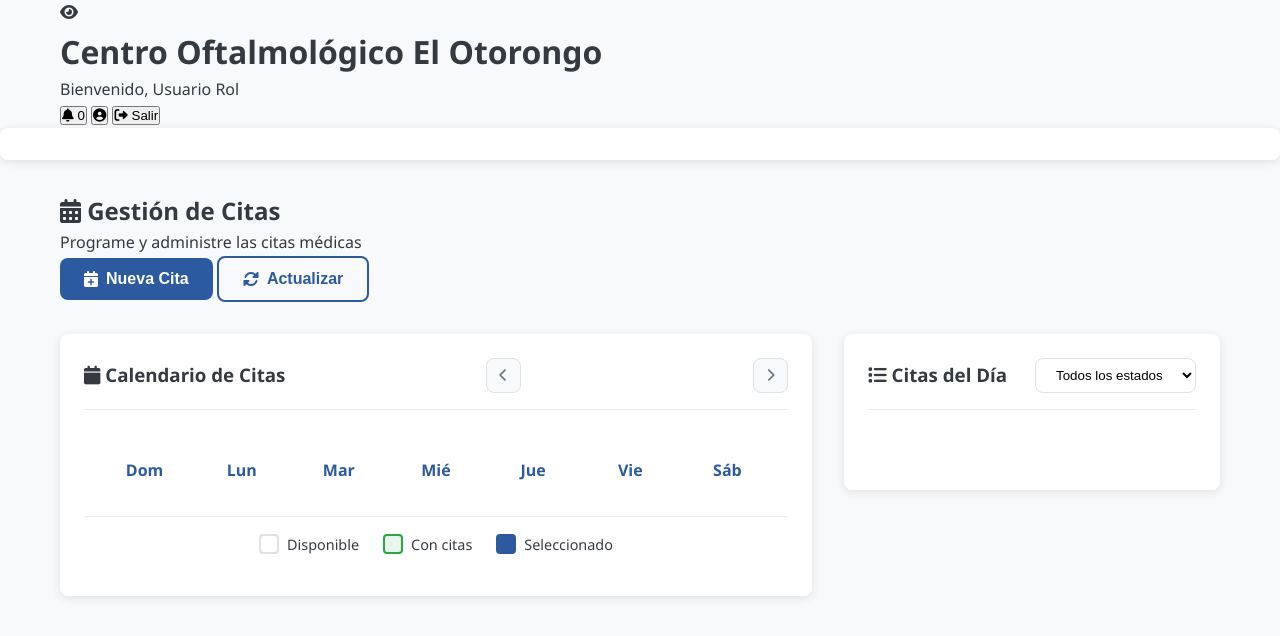
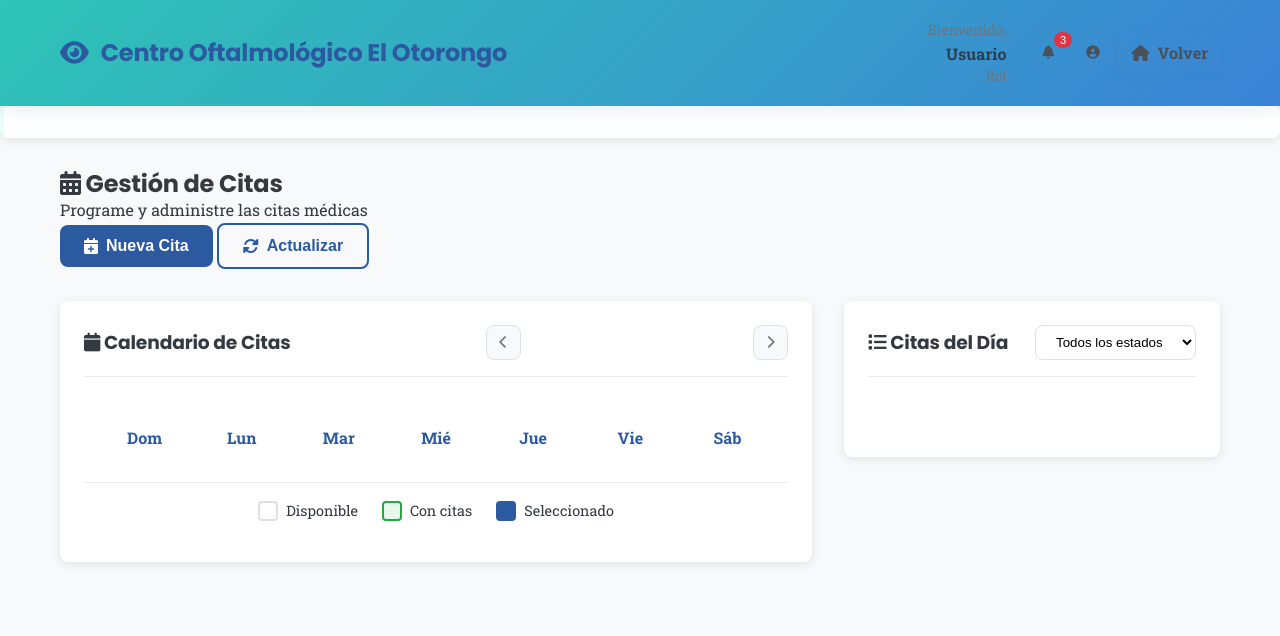
Before and after one commit to Dariux2/sistema-otorongo, a website: page citas.html in a window 1280 px wide. Drawn offline with Linux system fonts and the light colour scheme.

Commit message:
Se agrego debajo del video el mapa, y se puso diferente tipografia de letra poppins, roboto slab, nunito, merriweather

```diff
--- a/citas.html
+++ b/citas.html
@@ -25,15 +25,15 @@
                 <div class="user-actions">
                     <button class="btn-notification" onclick="showNotifications()">
                         <i class="fas fa-bell"></i>
-                        <span class="notification-badge" id="notificationCount">0</span>
+                        <span class="notification-badge" id="notificationCount">3</span>
                     </button>
                     <button class="btn-profile" onclick="showProfile()">
                         <i class="fas fa-user-circle"></i>
                     </button>
-                    <button class="btn-logout" onclick="logout()">
-                        <i class="fas fa-sign-out-alt"></i>
-                        <span>Salir</span>
-                    </button>
+                    <a href="dashboard.html" class="btn-home" title="Volver">
+                        <i class="fas fa-home"></i>
+                        <span class="btn-home-text">Volver</span>
+                    </a>
                 </div>
             </div>
         </div>
--- a/styles.css
+++ b/styles.css
@@ -1,3 +1,5 @@
+@import url('https://fonts.googleapis.com/css2?family=Poppins:wght@400;600;700&family=Roboto+Slab:wght@400;700&family=Nunito:wght@400;600;700&family=Merriweather:wght@300;400;700&display=swap');
+
 /* Reset y Variables CSS */
 * {
     margin: 0;
@@ -26,17 +28,52 @@
     --gray-900: #212529;
 
     --font-family: 'Segoe UI', Tahoma, Geneva, Verdana, sans-serif;
+    /* Tipografías principales (pares seleccionados)
+         - Primario: Poppins (títulos) + Roboto Slab (cuerpo)
+         - Alternativo: Nunito (cuerpo) + Merriweather (títulos)
+    */
+    --font-sans-primary: 'Poppins', system-ui, -apple-system, 'Segoe UI', Roboto, 'Helvetica Neue', Arial, sans-serif;
+    --font-serif-primary: 'Roboto Slab', Georgia, 'Times New Roman', serif;
+    --font-sans-alt: 'Nunito', system-ui, -apple-system, 'Segoe UI', Roboto, Arial, sans-serif;
+    --font-serif-alt: 'Merriweather', Georgia, 'Times New Roman', serif;
+
+    /* Variables activas (puedes cambiar con la clase .alt-typography en <body>) */
+    --font-heading: var(--font-sans-primary);
+    --font-body: var(--font-serif-primary);
     --border-radius: 8px;
     --box-shadow: 0 2px 10px rgba(0, 0, 0, 0.1);
     --transition: all 0.3s ease;
+    /* Tema: paleta teal-azul suave */
+    --header-gradient: linear-gradient(135deg, #2ec4b6 0%, #3b82d6 100%);
+    --surface: #ffffff;
+    --muted-surface: #fbfdff;
+    --card-accent: rgba(46,196,182,0.06);
+    --accent-strong: #14b8a6;
+    --accent-strong-dark: #0f8f7f;
+    --accent-soft: #e8fffb;
+    --card-radius-lg: 14px;
+    --card-radius-sm: 10px;
 }
 
 /* Estilos Base */
 body {
-    font-family: var(--font-family);
+    font-family: var(--font-body, var(--font-family));
     line-height: 1.6;
     color: var(--gray-800);
     background-color: var(--gray-100);
+}
+
+/* Encabezados y títulos */
+h1, h2, h3, h4, h5, h6, .section-title {
+    font-family: var(--font-heading);
+    line-height: 1.15;
+    letter-spacing: -0.01em;
+}
+
+/* Clase para activar tipografía alternativa (Nunito + Merriweather) */
+.alt-typography {
+    --font-heading: var(--font-serif-alt);
+    --font-body: var(--font-sans-alt);
 }
 
 .container {
@@ -126,14 +163,12 @@ body {
     border-radius: 8px;
     box-shadow: var(--box-shadow);
     text-decoration: none;
-    font-size: 1.1rem;
 }
 
-@media (max-width: 768px) {
-    .btn-home-header {
-        display: inline-flex;
-        z-index: 1100;
-    }
+/* Navegación del dashboard: fondo sutil y acento */
+.dashboard-nav {
+    background: linear-gradient(180deg, rgba(255,255,255,0.9), rgba(255,255,255,0.95));
+    border-left: 4px solid var(--accent-soft);
 }
 
 .logo {
@@ -201,6 +236,117 @@ body {
     font-size: 1.5rem;
     cursor: pointer;
     color: var(--primary-color);
+}
+
+/* Estilos específicos para el header del dashboard y páginas internas */
+.dashboard-header-main {
+    background: var(--header-gradient);
+    color: var(--white);
+    padding: 1.1rem 0.6rem;
+    box-shadow: 0 6px 18px rgba(11,84,115,0.08);
+    position: sticky;
+    top: 0;
+    z-index: 1000;
+    backdrop-filter: blur(4px);
+}
+
+.dashboard-header-main .container {
+    display: flex;
+    justify-content: space-between;
+    align-items: center;
+    gap: 1rem;
+}
+
+.dashboard-brand {
+    display: flex;
+    align-items: center;
+    gap: 12px;
+    color: var(--primary-color);
+}
+
+.dashboard-brand i {
+    font-size: 1.6rem;
+}
+
+.dashboard-brand h1 {
+    font-size: 1.5rem;
+    font-weight: 700;
+    margin: 0;
+}
+
+.dashboard-user-info {
+    display: flex;
+    align-items: center;
+    gap: 1rem;
+}
+
+.user-welcome {
+    display: flex;
+    flex-direction: column;
+    align-items: flex-end;
+    text-align: right;
+    margin-right: 8px;
+}
+
+.user-greeting { font-size: 0.9rem; color: var(--gray-600); }
+.user-name { font-weight: 700; color: var(--dark-color); }
+.user-role { font-size: 0.85rem; color: var(--gray-600); }
+
+.user-actions {
+    display: flex;
+    align-items: center;
+    gap: 0.5rem;
+}
+
+.user-actions button, .user-actions a {
+    display: inline-flex;
+    align-items: center;
+    justify-content: center;
+    gap: 8px;
+    padding: 8px 12px;
+    border-radius: 8px;
+    border: none;
+    background: transparent;
+    color: var(--gray-700);
+    text-decoration: none;
+    cursor: pointer;
+}
+
+.btn-notification { position: relative; }
+.notification-badge {
+    position: absolute;
+    top: -6px;
+    right: -6px;
+    background: var(--danger-color);
+    color: white;
+    font-size: 0.7rem;
+    padding: 2px 6px;
+    border-radius: 999px;
+}
+
+.btn-home {
+    display: inline-flex;
+    align-items: center;
+    gap: 8px;
+    padding: 8px 12px;
+    border-radius: 12px;
+    background: rgba(255,255,255,0.12);
+    color: var(--white);
+    text-decoration: none;
+    border: 1px solid rgba(255,255,255,0.12);
+    box-shadow: 0 4px 12px rgba(17,98,111,0.06);
+}
+
+.btn-home .btn-home-text { display: inline-block; font-weight: 700; }
+
+.btn-home:hover {
+    background: rgba(255,255,255,0.22);
+    color: var(--white);
+}
+
+.btn-logout {
+    background: transparent;
+    color: var(--gray-700);
 }
 
 /* Hero Section */
@@ -446,6 +592,8 @@ body {
     display: flex;
     justify-content: center;
     align-items: center;
+    flex-direction: column; /* apilar video + mapa verticalmente */
+    gap: 20px;
 }
 
 .image-placeholder {
@@ -464,6 +612,44 @@ body {
 .image-placeholder i {
     font-size: 4rem;
     margin-bottom: 1rem;
+}
+
+/* Video */
+.about-image .video-wrapper {
+    width: 100%;
+    aspect-ratio: 16 / 9;
+    max-width: 720px; /* aumentado */
+    border-radius: var(--border-radius);
+    overflow: hidden;
+    box-shadow: var(--box-shadow);
+    background: #000;
+    margin: 0 auto;
+    display: block;
+}
+
+.about-image .video-wrapper iframe {
+    width: 100%;
+    height: 100%;
+    border: 0;
+    display: block;
+}
+
+/* Map wrapper */
+.about-image .map-wrapper {
+    width: 100%;
+    aspect-ratio: 16 / 9;
+    max-width: 720px;
+    margin: 0 auto 0;
+    border-radius: var(--border-radius);
+    overflow: hidden;
+    box-shadow: var(--box-shadow);
+}
+
+.about-image .map-wrapper iframe {
+    width: 100%;
+    height: 100%;
+    border: 0;
+    display: block;
 }
 
 /* Contact Section */
@@ -1094,9 +1280,7 @@ body {
     pointer-events: none;
 }
 
-/* --- Menú móvil mejorado --- */
-
-/* Off-canvas menú móvil (lado derecho) */
+/* --- Menú móvil --- */
 
 .nav-open {
     display: flex !important;
@@ -1112,7 +1296,7 @@ body {
         z-index: 1001;
     }
 
-    /* Off-canvas nav: inicialmente fuera de la pantalla a la derecha */
+
     .nav {
         display: flex;
         position: fixed;
@@ -1131,7 +1315,7 @@ body {
         overflow-y: auto;
     }
 
-    /* Cuando esté abierto, se coloca alineado al borde derecho */
+
     .nav.nav-open {
         right: 0;
     }
```
Also changed, not shown: CAMBIOS_DASHBOARD.md (+0 -6 lines), DOCUMENTACION_TECNICA.md (+0 -19 lines), dashboard.html (+4 -3 lines), index.html (+12 -3 lines), pacientes.html (+4 -4 lines), README.md.
